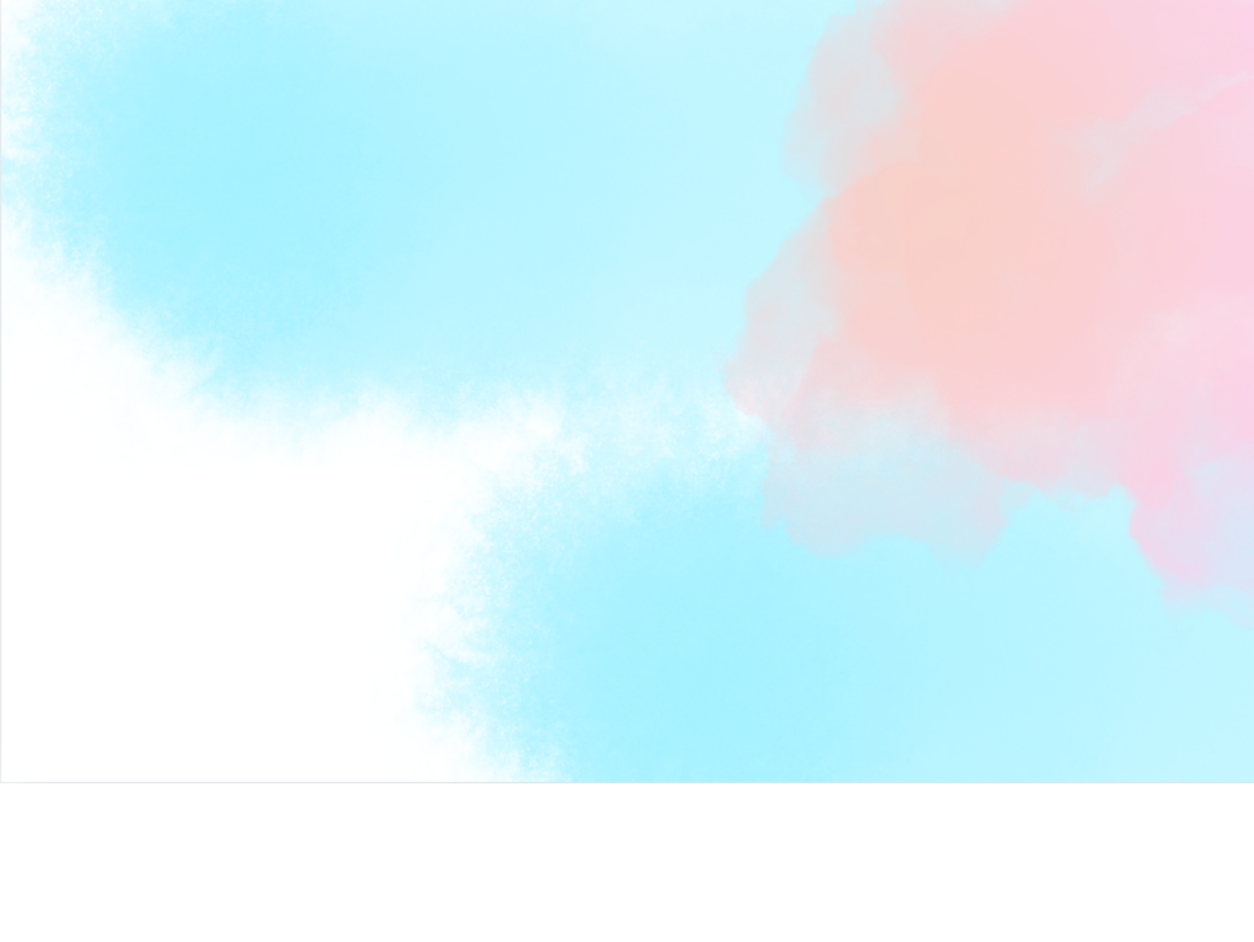
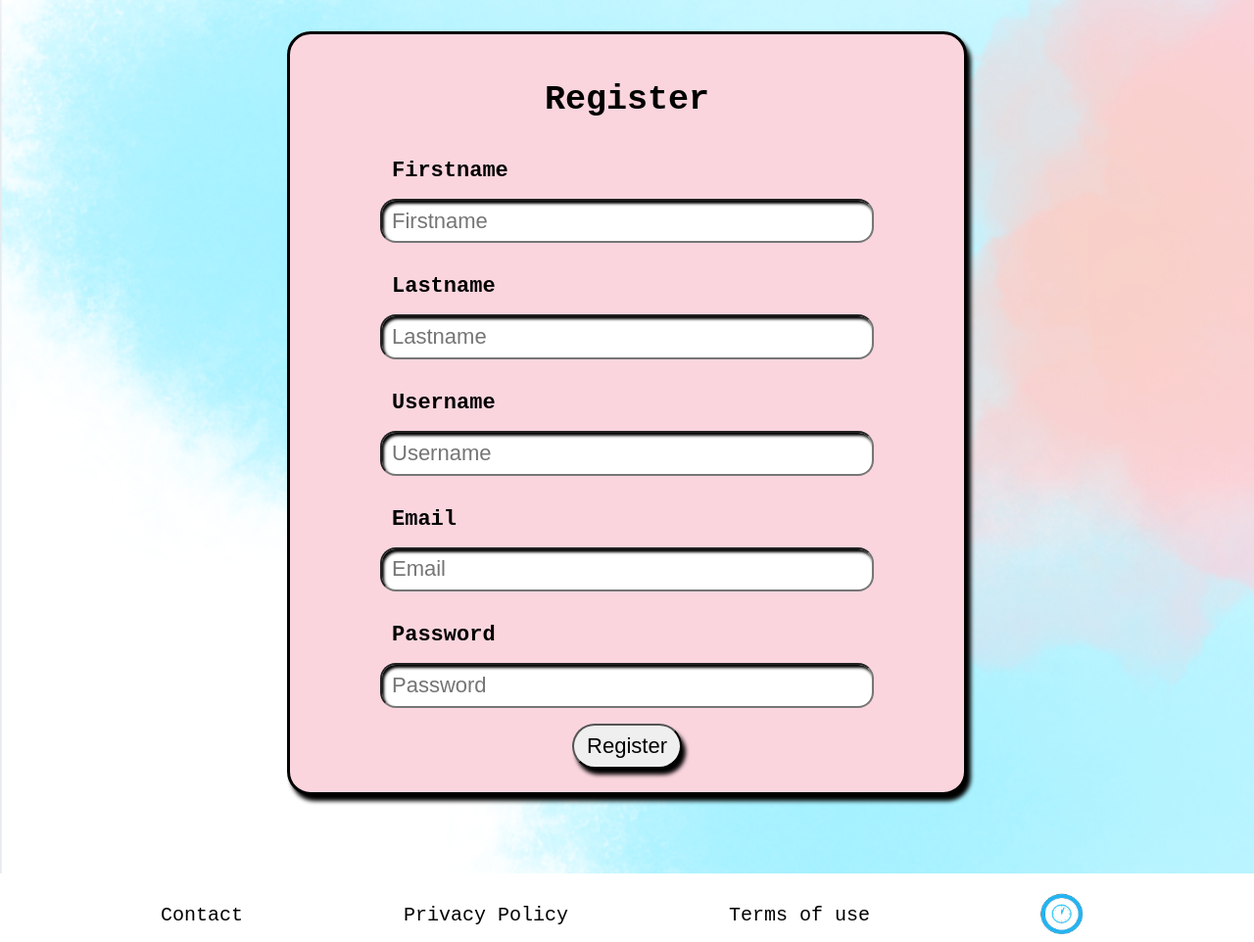
Before and after one commit to Tomatsuppe11211/javascript-2-assignment, a website built with Vite: page timeturner/register.html in a window 1280 px wide. Shown: the whole page at 98% size. Before the commit the page ends 800 px from the top, so only its background shows below. Built offline with nearby package versions, Linux system fonts and the light colour scheme.

Commit message:
completed scaling + new page
completed scaling on login page

started and completed html for register page

scaled register page

connected register.ts to main.ts

```diff
--- a/timeturner/css/style.css
+++ b/timeturner/css/style.css
@@ -28,10 +28,10 @@ nav, .action-buttons{flex-direction: row;}
 
 a, label{font-size: 20px;}
 
-a:hover, .press-button:hover ~ .press-button a, #loginButton:hover, label{font-weight: bold;}
+a:hover, .press-button:hover ~ .press-button a, #loginButton:hover, label, #registerButton:hover{font-weight: bold;}
 
 
-form, #loginButton{border-radius: 1.5rem; box-shadow: 4px 6px 4px #000;}
+form, #loginButton, #registerButton{border-radius: 1.5rem; box-shadow: 4px 6px 4px #000;}
 
 form h1, a{text-align: center;}
 
@@ -46,6 +46,7 @@ p, #loginButton{font-size: 18px;}
 .press-button, #loginButton{width: 8rem;}
 
 .press-button:hover, #loginButton:hover{background-color: #FAD5DE;}
+#registerButton:hover{background-color: #A6F2FF;}
 
 
 
@@ -115,7 +116,6 @@ form{
     border: solid #000;
     width: 35rem;
     height: auto;
-    background-color: #A6F2FF;
     padding: 1.5rem;
 }
 
@@ -130,9 +130,12 @@ form input{
 
 form a{text-decoration: underline; color:#00aeff;}
 
+#loginForm{background-color: #A6F2FF;}
+#registerForm{background-color: #FAD5DE; margin-top: 2rem;}
+
 label{text-align: left;}
 
-#loginButton{padding: 0.5rem;}
+#loginButton, #registerButton{padding: 0.5rem;}
 
 p{margin-top: 0.2rem;}
 
@@ -142,7 +145,7 @@ p{margin-top: 0.2rem;}
 
 
 
-#loginMessage{display: none; color: #ff0000;}
+#loginMessage, #registerMessage{display: none; color: #ff0000;}
 
 
 
@@ -196,8 +199,8 @@ p{margin-top: 0.2rem;}
     .press-button, footer a{font-size: 12px;}
 
     form, .action-buttons{margin-bottom: 5rem;}
-    form input, form label{width: 90%;}
-    form input, label, form p, form a, #loginButton{font-size: 14px;}
+    form input, label{width: 90%;}
+    form input, label, form p, form a, #loginButton, #registerButton{font-size: 14px;}
 
 
     main{justify-content: space-evenly; align-items: center;}
@@ -213,7 +216,7 @@ p{margin-top: 0.2rem;}
 
     form{width: 60vw;}
     form h1{font-size: 25px;}
-    #loginButton{width: 5rem;}
+    #loginButton, #registerButton{width: 5rem;}
 }
 
 /*Quick costumization*/
@@ -228,6 +231,9 @@ p{margin-top: 0.2rem;}
 
 /*Tablet vertical*/
 @media(min-width: 768px){
+    form input, label, form p, form a, #loginButton, #registerButton{font-size: 18px;}
+    form input, form p, label{width: 75%;}
+
     .fade-text h1{margin-top: 1.5rem;}
 
     .logo{height: 15rem; width: 15rem;}
@@ -246,10 +252,21 @@ p{margin-top: 0.2rem;}
     .press-button{height: 6.3rem; width: 6.3rem; font-size: 18px;}
 
     footer a{font-size: 18px;}
+
+    #registerButton{width: 7rem;}
 }
 
 /*Quick costumization*/
-@media(min-width: 1100px){.action-buttons{width: 40vw;}}
+@media(min-width: 1100px){
+    form input, label, form p, form a, #loginButton, footer a, #registerButton{font-size: 22px;}
+
+    .action-buttons{width: 40vw;}
+
+    form{width: 50vw;}
+    form h1{font-size: 35px;}
+    form input{padding: 0.3rem 0.6rem;}
+    #loginButton, #registerButton{width: 7rem;}
+}
 
 /*tablet horisontal*/
 @media(min-width: 1280px){
@@ -280,6 +297,8 @@ p{margin-top: 0.2rem;}
 
 /*desktop resolution width: 1366px*/
 @media(min-width: 1366px){
+    form input, label, form p{width: 60%;}
+
     .press-button, footer a{font-size: 25px;}
 
     .fade-text{font-size: 22px;}
@@ -299,11 +318,23 @@ p{margin-top: 0.2rem;}
 }
 
 /*Quick costumization*/
-@media(min-width: 1700px){.second{margin-left: 10rem;} .fade-text{right: 8rem;}}
+@media(min-width: 1550px){form input, label, form p{width: 55%;}}
+@media(min-width: 1700px){
+    form input, label, form p, form a, #loginButton, #registerButton{font-size: 25px;}
+
+    .second{margin-left: 10rem;} .fade-text{right: 8rem;}
+
+    form h1{font-size: 50px;}
+
+    #registerButton{width: 9rem;}
+}
 
 /*Full HD size desktop*/
 @media(min-width: 1920px){
+    form input, label, form p{width: 50%;}
+
     .logo, .second{margin-left: 15rem;}
+
 
     .logo{height: 30rem; width: 30rem;}
 
--- a/timeturner/register.html
+++ b/timeturner/register.html
@@ -0,0 +1,46 @@
+<!DOCTYPE html>
+<html lang="en">
+<head>
+    <meta charset="UTF-8">
+    <meta name="viewport" content="width=device-width, initial-scale=1.0">
+    <title>Timeturner.com/register</title>
+    <link rel="stylesheet" href="css/style.css">
+</head>
+<body>
+    <main class="forms">
+        <form id="registerForm">
+            <h1>Register</h1>
+
+            <label for="firstName">Firstname</label>
+            <input type="text" placeholder="Firstname" id="firstName">
+
+            <label for="lastName">Lastname</label>
+            <input type="text" placeholder="Lastname" id="lastName">
+
+            <label for="username">Username</label>
+            <input type="text" placeholder="Username">
+
+            <label for="email">Email</label>
+            <input type="email" placeholder="Email">
+
+            <label for="password">Password</label>
+            <input type="password" placeholder="Password">
+
+            <button id="registerButton">Register</button>
+
+            <h2 id="registerMessage">Register status</h2>
+        </form>
+    </main>
+
+    <footer>
+      <nav>
+        <a href="#">Contact</a>
+        <a href="#">Privacy Policy</a>
+        <a href="#">Terms of use</a>
+        <a href="index.html"><img src="images/footer_logo.png"></a>
+      </nav>
+    </footer>
+
+    <script type="module" src="/src/main.ts"></script>
+</body>
+</html>
--- a/timeturner/src/main.ts
+++ b/timeturner/src/main.ts
@@ -9,6 +9,16 @@ if(window.location.pathname.includes('login.html')){
     console.error('Could not load the login.ts', error)
   })
 }
+
+
+if(window.location.pathname.includes('register.html')){
+  import ('../src/account/register.ts').then((module) => {
+    console.log('register.ts loaded...')
+  }).catch((error) => {
+    console.error('Could not load the register.ts', error)
+  })
+}
+
 
 
 
```
Also changed, not shown: timeturner/index.html (+1 -9 lines), timeturner/login.html (+1 -1 lines).
